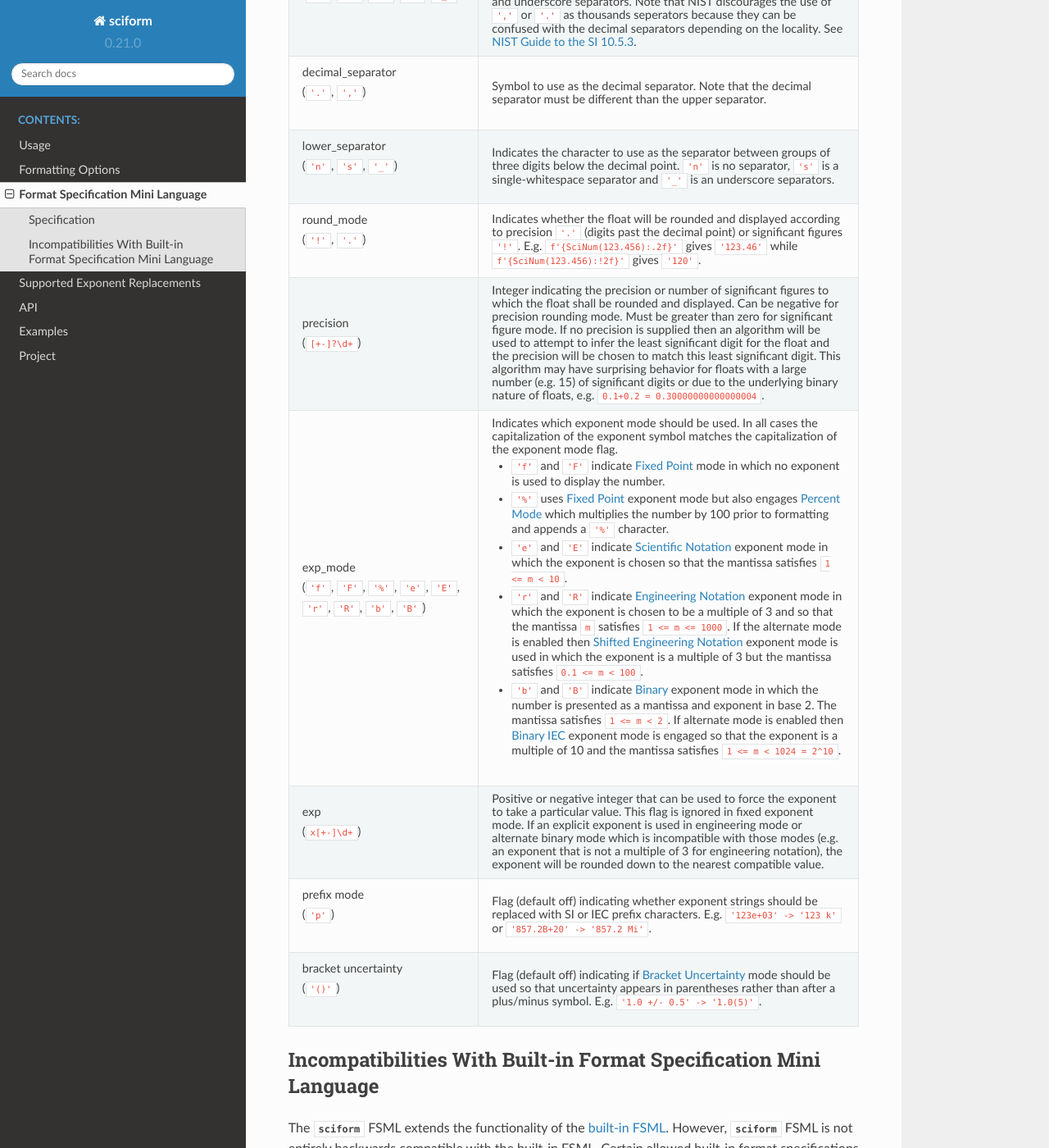
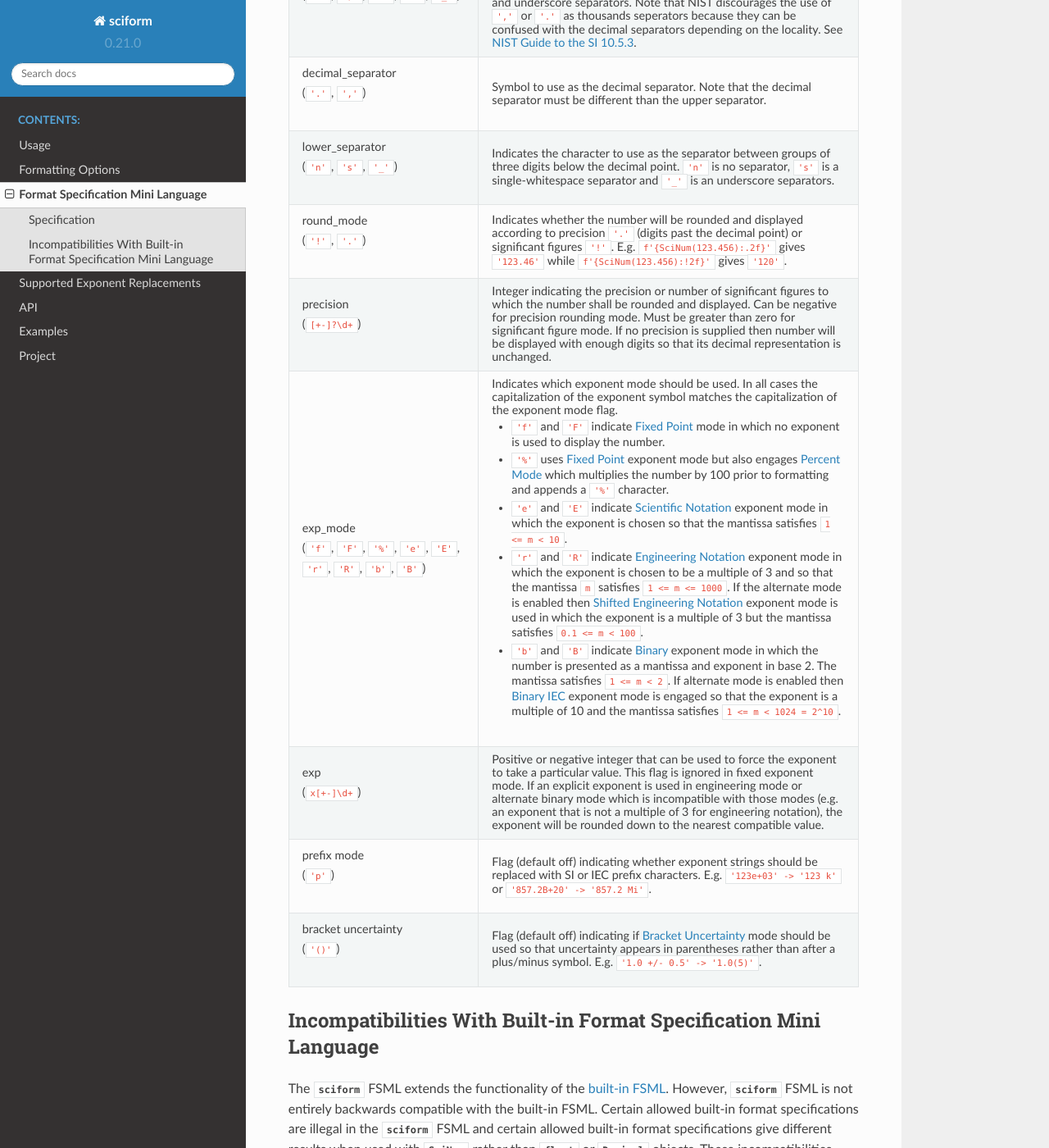
Before and after one commit to jagerber48/sciform, a Sphinx documentation site: the page built from docs/source/fsml.rst, in a window 1280 px wide and 1400 px high, scrolled down 1138 px. Shown: the whole window at 82% size. Built offline with Sphinx 7.4.7 and the Read the Docs theme 2.0.0, drawn with Linux system fonts in a browser that asks for light colours; some of the changed text lies outside the part shown.

Commit message:
Documentation cleanup float-centric language

```diff
--- a/docs/source/fsml.rst
+++ b/docs/source/fsml.rst
@@ -12,7 +12,7 @@ Specification
 :mod:`sciform` :ref:`formatting options <formatting_options>` can be
 applied to the formatting of :class:`SciNum` or :class:`SciNumUnc`
 objects by using string formatting analogous to the built-in formatting
-of :class:`float` objects.
+for :class:`float` and :class:`Decimal` objects.
 The :mod:`sciform` format specification mini language is given by::
 
     format_spec        ::=  [fill "="][sign]["#"][fill_top_digit][upper_separator][decimal_separator][lower_separator][round_mode precision][exp_mode]["x" exp][p][()]
@@ -83,7 +83,7 @@ Details about the terms in the FSML are described below.
        underscore separators.
    * - | round_mode
        | (``'!'``, ``'.'``)
-     - Indicates whether the float will be rounded and displayed
+     - Indicates whether the number will be rounded and displayed
        according to precision ``'.'`` (digits past the decimal point) or
        significant figures ``'!'``. E.g. ``f'{SciNum(123.456):.2f}'``
        gives ``'123.46'`` while ``f'{SciNum(123.456):!2f}'`` gives
@@ -91,15 +91,11 @@ Details about the terms in the FSML are described below.
    * - | precision
        | (``[+-]?\d+``)
      - Integer indicating the precision or number of significant figures
-       to which the float shall be rounded and displayed. Can be
+       to which the number shall be rounded and displayed. Can be
        negative for precision rounding mode. Must be greater than zero
-       for significant figure mode. If no precision is supplied then an
-       algorithm will be used to attempt to infer the least significant
-       digit for the float and the precision will be chosen to match
-       this least significant digit. This algorithm may have surprising
-       behavior for floats with a large number (e.g. 15) of significant
-       digits or due to the underlying binary nature of floats, e.g.
-       ``0.1+0.2 = 0.30000000000000004``.
+       for significant figure mode. If no precision is supplied then
+       number will be displayed with enough digits so that its decimal
+       representation is unchanged.
    * - | exp_mode
        | (``'f'``, ``'F'``, ``'%'``, ``'e'``, ``'E'``, ``'r'``, ``'R'``,
          ``'b'``, ``'B'``)
@@ -160,7 +156,7 @@ the built-in FSML.
 Certain allowed built-in format specifications are illegal in the
 :mod:`sciform` FSML and certain allowed built-in format specifications
 give different results when used with :class:`SciNum` rather than
-:class:`float`.
+:class:`float` or :class:`Decimal` objects.
 These incompatibilities were intentionally introduced to simplify the
 :class:`sciform` FSML by cutting out features less likely to be required
 for scientific formatting.
@@ -179,12 +175,14 @@ for scientific formatting.
   * Inclusion of a hanging decimal point, e.g. ``123.``.
     :mod:`sciform` never includes a hanging decimal point.
 
-* Python float formatting uses a default precion of 6 for ``f``, ``F``,
-  ``%``, ``e``, and ``E`` modes if no explicit precision is supplied.
-  When no precision or significant figure specification is provided,
-  :mod:`sciform`, instead, infers the precision or sig fig specification
-  from the float by determining the least significant digit required to
-  represent it. E.g. ``f'{float(0.3):f}'`` yield ``0.300000`` while
+* For floats, Python formatting uses a default precion of 6 for ``f``,
+  ``F``, ``%``, ``e``, and ``E`` modes if no explicit precision is
+  supplied. :mod:`sciform`, instead, always converts inputs to
+  :class:`Decimal` objects and displays exactly as many digits as
+  necessary to represent the :class:`Decimal`. Specifically, for
+  :class:`float` input, the float is first cast to a string, which
+  returns the shortest round-trippable decimal representation of the
+  float. E.g. ``f'{float(0.3):f}'`` yields ``0.300000`` while
   ``f'{SciNum(0.3):f}`` yields ``0.3``.
 
 * The built-in FSML supports left-aligned, right-aligned,
```
Also changed, not shown: docs/source/options.rst (+8 -9 lines), docs/source/usage.rst (+6 -5 lines).
